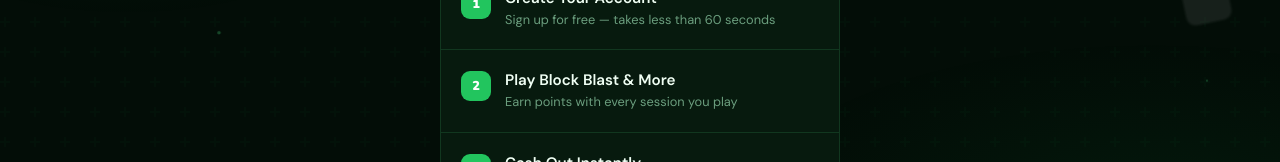
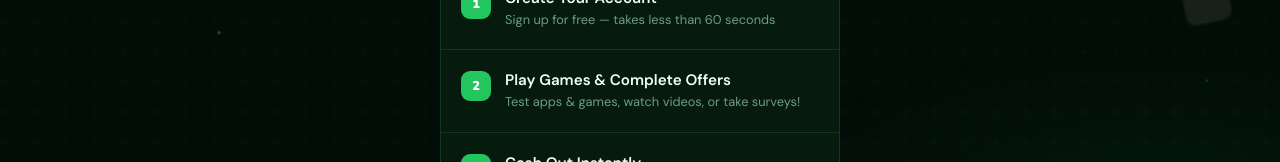
Before and after one commit to TKT007/freecash-tk-replit, a plain HTML site: page fch-block-tk2.html in a window 1280 px wide. Shown: the part 583-745 px from the top of the page. Drawn offline with nearby package versions, Linux system fonts and the light colour scheme; grey boxes are pictures that could not be loaded.

Commit message:
Update fch-block-tk2.html

```diff
--- a/fch-block-tk2.html
+++ b/fch-block-tk2.html
@@ -364,8 +364,8 @@
       <div class="how-item">
         <div class="how-num">2</div>
         <div class="how-text">
-          <b>Play Block Blast &amp; More</b>
-          <span>Earn points with every session you play</span>
+          <b>Play Games & Complete Offers</b>
+          <span>Test apps & games, watch videos, or take surveys!</span>
         </div>
       </div>
       <div class="how-item" style="border-bottom:none;">
```
